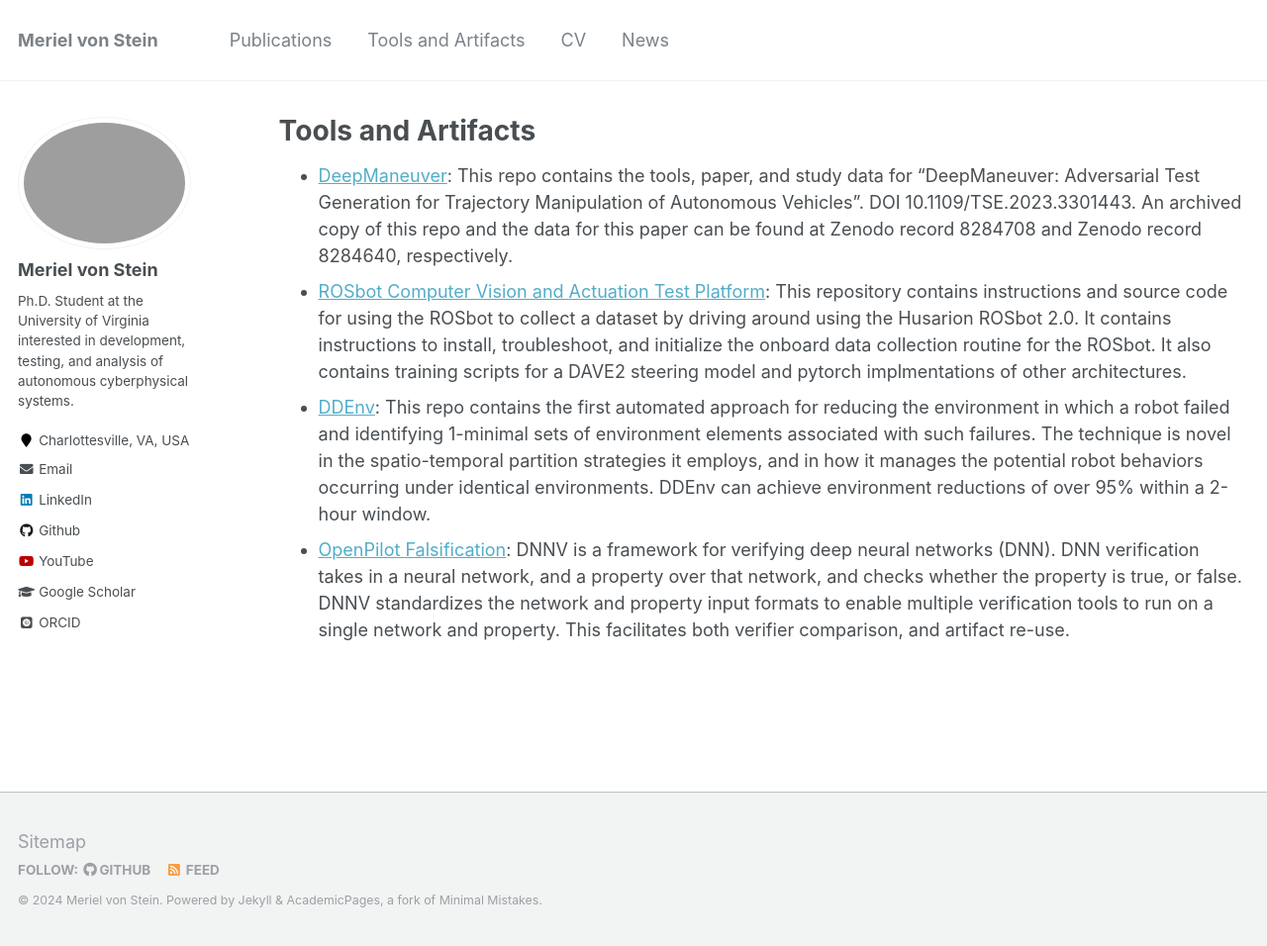
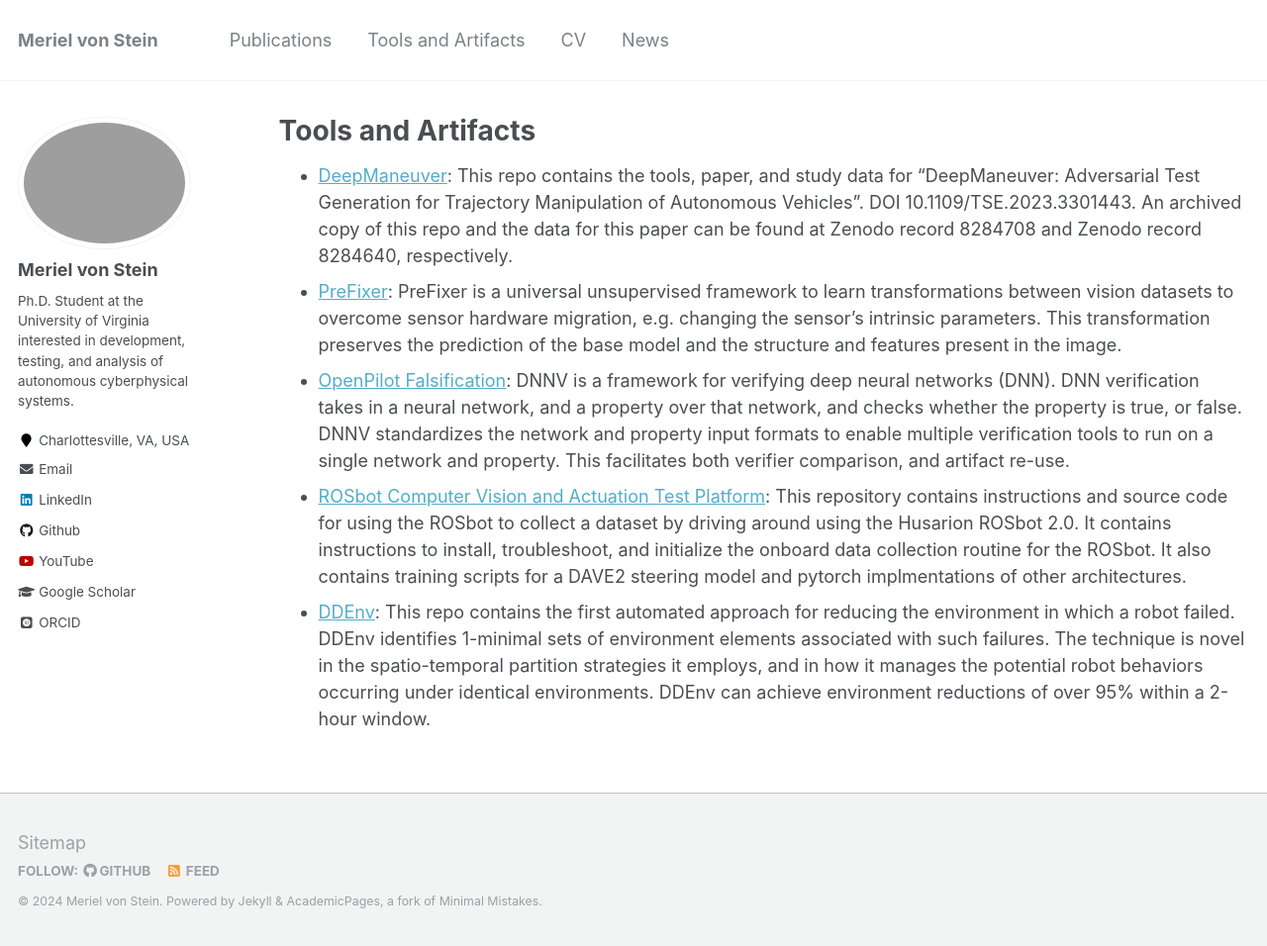
Before and after one commit to MissMeriel/MissMeriel.github.io, a Jekyll site: the page built from _pages/artifacts.md, in a window 1280 px wide and 956 px high. Shown: the whole window at 99% size. Built offline with Jekyll 4.4.1, drawn with Linux system fonts in a browser that asks for light colours; some web fonts are replaced.

Commit message:
added PreFixer to artifacts

```diff
--- a/_pages/artifacts.md
+++ b/_pages/artifacts.md
@@ -6,9 +6,7 @@ author_profile: true
 ---
 
 - [DeepManeuver](https://github.com/MissMeriel/DeepManeuver): This repo contains the tools, paper, and study data for "DeepManeuver: Adversarial Test Generation for Trajectory Manipulation of Autonomous Vehicles". DOI 10.1109/TSE.2023.3301443. An archived copy of this repo and the data for this paper can be found at Zenodo record 8284708 and Zenodo record 8284640, respectively.
-- [ROSbot Computer Vision and Actuation Test Platform](https://github.com/MissMeriel/ROSbot_data_collection): This repository contains instructions and source code for using the ROSbot to collect a dataset by driving around using the Husarion ROSbot 2.0. It contains instructions to install, troubleshoot, and initialize the onboard data collection routine for the ROSbot. It also contains training scripts for a DAVE2 steering model and pytorch implmentations of other architectures.
-- [DDEnv](https://github.com/MissMeriel/DDEnv): This repo contains the first automated approach for reducing the environment in which a robot failed and identifying 1-minimal sets of environment elements associated with such failures. The technique is novel in the spatio-temporal partition strategies it employs, and in how it manages the potential robot behaviors occurring under identical environments. DDEnv can achieve environment reductions of over 95% within a 2-hour window.
-- [OpenPilot Falsification](https://github.com/MissMeriel/openpilot-falsification): DNNV is a framework for verifying deep neural networks (DNN).
-DNN verification takes in a neural network, and a property over that network, and checks whether the property is true, or false.
-DNNV standardizes the network and property input formats to enable multiple verification tools to run on a single network and property.
-This facilitates both verifier comparison, and artifact re-use.
+- [PreFixer](https://github.com/MissMeriel/PreFixer): PreFixer is a universal unsupervised framework to learn transformations between vision datasets to overcome sensor hardware migration, e.g. changing the sensor's intrinsic parameters. This transformation preserves the prediction of the base model and the structure and features present in the image.
+- [OpenPilot Falsification](https://github.com/MissMeriel/openpilot-falsification): DNNV is a framework for verifying deep neural networks (DNN). DNN verification takes in a neural network, and a property over that network, and checks whether the property is true, or false. DNNV standardizes the network and property input formats to enable multiple verification tools to run on a single network and property. This facilitates both verifier comparison, and artifact re-use.
+- [ROSbot Computer Vision and Actuation Test Platform](https://github.com/MissMeriel/ROSbot_data_collection/tree/rosbotXL): This repository contains instructions and source code for using the ROSbot to collect a dataset by driving around using the Husarion ROSbot 2.0. It contains instructions to install, troubleshoot, and initialize the onboard data collection routine for the ROSbot. It also contains training scripts for a DAVE2 steering model and pytorch implmentations of other architectures.
+- [DDEnv](https://github.com/MissMeriel/DDEnv): This repo contains the first automated approach for reducing the environment in which a robot failed. DDEnv identifies 1-minimal sets of environment elements associated with such failures. The technique is novel in the spatio-temporal partition strategies it employs, and in how it manages the potential robot behaviors occurring under identical environments. DDEnv can achieve environment reductions of over 95% within a 2-hour window.
```
Also changed, not shown: 1 other file.
